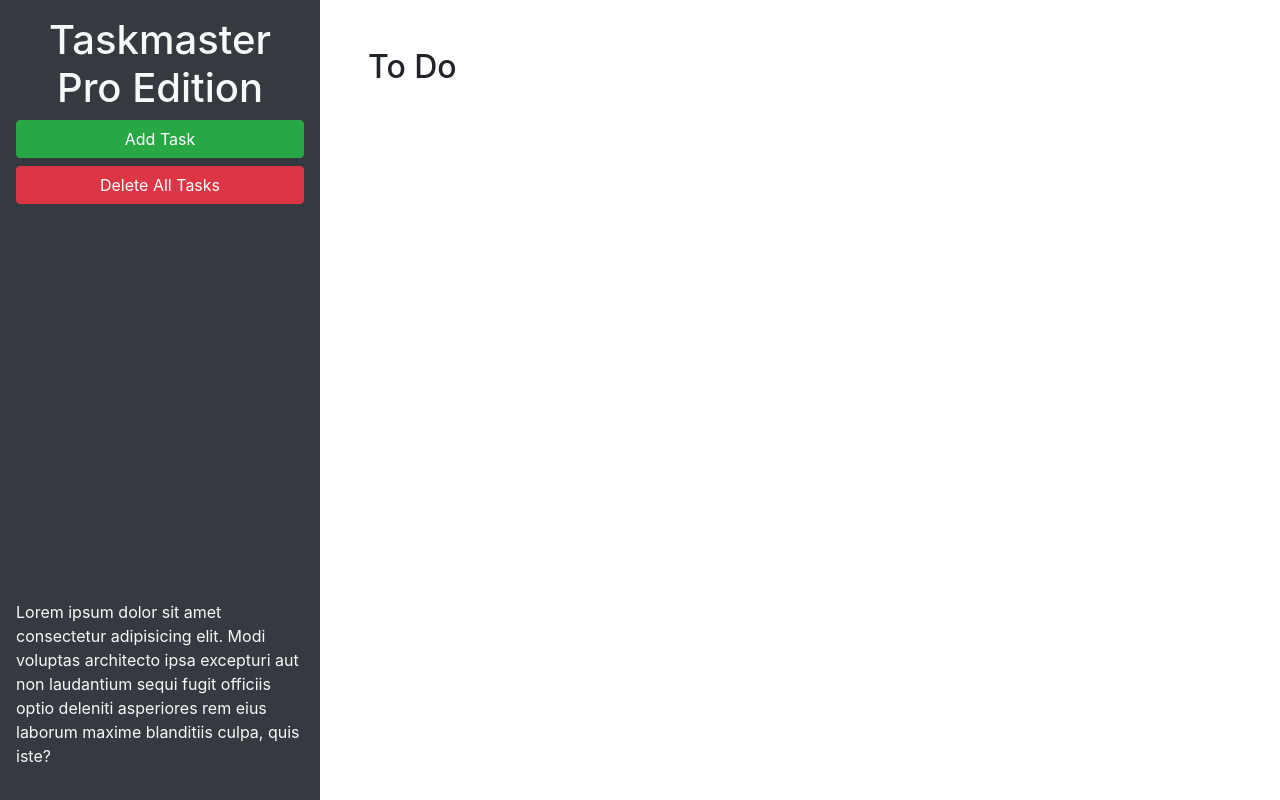
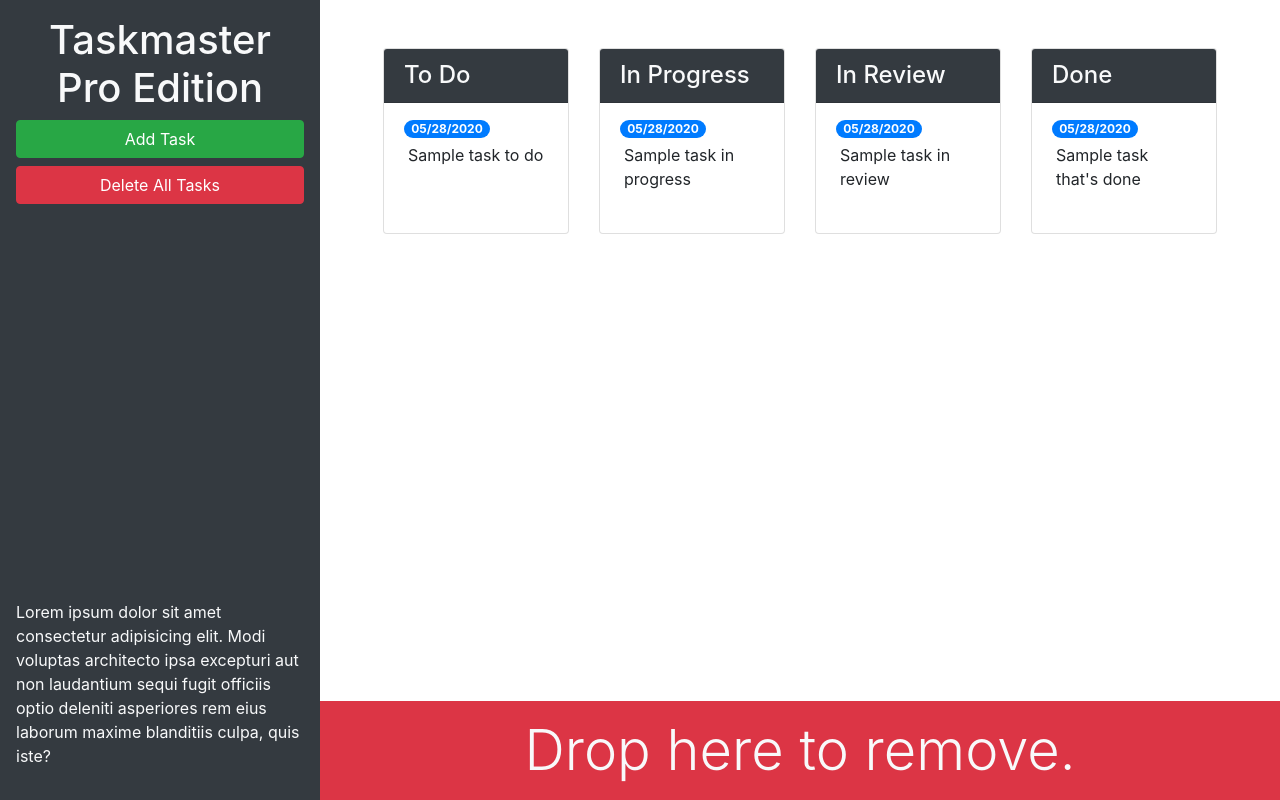
Before and after one commit to auscarter17/taskmaster-pro, a plain HTML site: page index.html in a window 1280 px wide. Drawn offline with nearby package versions, Linux system fonts and the light colour scheme.

Commit message:
styled task cards, added trash element

```diff
--- a/index.html
+++ b/index.html
@@ -13,20 +13,75 @@
 <body>
 
   <div class="row min-vh-100 no-gutters">
-    <header class="col-12 col-lg-3 bg-dark text-light d-flex flex-column p-4 p-lg-3">
+    <header class="col-12 col-lg-3 bg-dark text-light sticky-top d-flex flex-column p-4 p-lg-3">
       <h1 class="text-center">Taskmaster Pro Edition</h1>
       <button id="create-task" class="btn btn-block btn-success" data-toggle="modal" data-target="#task-form-modal">Add
         Task</button>
       <button id="remove-tasks" class="btn btn-block btn-danger">Delete All Tasks</button>
-      <p class="mt-auto">Lorem ipsum dolor sit amet consectetur adipisicing elit. Modi voluptas architecto ipsa
+      <p class="mt-auto d-none d-lg-block">Lorem ipsum dolor sit amet consectetur adipisicing elit. Modi voluptas architecto ipsa
         excepturi aut non
         laudantium sequi fugit officiis optio deleniti asperiores rem eius laborum maxime blanditiis culpa, quis iste?
       </p>
     </header>
-    <main class="col-12 col-lg-9">
-      <div class="m-5">
-        <h2>To Do</h2>
-        <ul id="list-toDo" class="list-group"> </ul>
+    <main class="col-12 col-lg-9 d-flex flex-column">
+      <div class="m-5 row justify-content-around">
+        <!-- todo start -->
+        <div class="col-12 col-md-6 col-xl-3 mb-3">
+          <div class="card">
+            <h4 class="card-header bg-dark text-light">To Do</h4>
+            <ul id="list-toDo" class="list-group list-group-flush">
+              <li class="list-group-item">
+                <span class="badge badge-primary badge-pill">05/28/2020</span>
+                <p class="m-1">Sample task to do</p>
+              </li>
+            </ul>
+          </div>
+        </div>
+        <!-- todo end -->
+        <!-- in progress start -->
+        <div class="col-12 col-md-6 col-xl-3 mb-3">
+          <div class="card">
+            <h4 class="card-header bg-dark text-light">In Progress</h4>
+            <ul id="list-inProgress" class="list-group list-group-flush">
+              <li class="list-group-item">
+                <span class="badge badge-primary badge-pill">05/28/2020</span>
+                <p class="m-1">Sample task in progress</p>
+              </li>
+            </ul>
+          </div>
+        </div>
+        <!-- in progress end -->
+        <!-- in review start -->
+        <div class="col-12 col-md-6 col-xl-3 mb-3">
+          <div class="card">
+            <h4 class="card-header bg-dark text-light">In Review</h4>
+            <ul id="list-inReview" class="list-group list-group-flush">
+              <li class="list-group-item">
+                <span class="badge badge-primary badge-pill">05/28/2020</span>
+                <p class="m-1">Sample task in review</p>
+              </li>
+            </ul>
+          </div>
+        </div>
+        <!-- in review end -->
+        <!-- done start -->
+        <div class="col-12 col-md-6 col-xl-3 mb-3">
+          <div class="card">
+            <h4 class="card-header bg-dark text-light">Done</h4>
+            <ul id="list-done" class="list-group list-group-flush">
+              <li class="list-group-item">
+                <span class="badge badge-primary badge-pill">05/28/2020</span>
+                <p class="m-1">Sample task that's done</p>
+              </li>
+            </ul>
+          </div>
+        </div>
+        <!-- done end -->
+      </div>
+      <div id="trash" class="mt-auto">
+        <div class="w-100 bg-danger p-3 text-center text-light display-4">
+          Drop here to remove.
+        </div>
       </div>
     </main>
   </div>
@@ -46,11 +101,11 @@
           <form>
             <div class="form-group">
               <label for="modalTaskDescription">Task description</label>
-              <textarea id="modalTaskDescription" rows="3"></textarea>
+              <textarea id="modalTaskDescription" rows="3" class="form-control"></textarea>
             </div>
             <div class="form-group">
               <label for="modalDueDate">Due date</label>
-              <input type="text" id="modalDueDate" placeholder="mm/dd/yyyy" autocomplete="off" />
+              <input type="text" class="form-control" id="modalDueDate" placeholder="mm/dd/yyyy" autocomplete="off" />
             </div>
           </form>
         </div>
```
